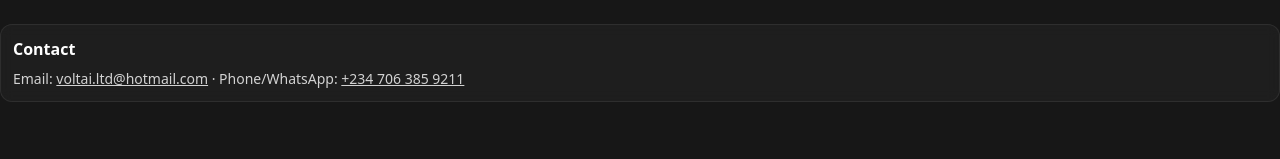
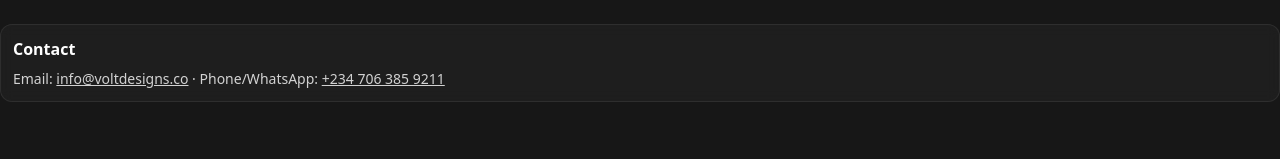
Before and after one commit to VoltaiLTD/voltdesigns, a Next.js app: page /about-us in a window 1280 px wide. Shown: the part 367-526 px from the top of the page. Built offline with nearby package versions, Linux system fonts and the light colour scheme.

Commit message:
Add files via upload

```diff
--- a/app/about-us/page.tsx
+++ b/app/about-us/page.tsx
@@ -34,7 +34,7 @@ export default function AboutUsPage() {
       <div className="card mt-6">
         <h3 className="font-semibold">Contact</h3>
         <p className="text-white/80 text-sm mt-2">
-          Email: <a href="mailto:voltai.ltd@hotmail.com" className="underline">voltai.ltd@hotmail.com</a> ·
+          Email: <a href="mailto:info@voltdesigns.co" className="underline">info@voltdesigns.co</a> ·
           Phone/WhatsApp: <a href="tel:+2347963859211" className="underline">+234 706 385 9211</a>
         </p>
       </div>
--- a/app/contact/page.tsx
+++ b/app/contact/page.tsx
@@ -11,7 +11,7 @@ export default function ContactPage() {
       <div className="grid md:grid-cols-3 gap-6 mt-6">
         <div className="card space-y-2">
           <h3 className="font-semibold">Reach us</h3>
-          <p>Email: <a className="underline" href="mailto:voltai.ltd@hotmail.com">voltai.ltd@hotmail.com</a></p>
+          <p>Email: <a className="underline" href="mailto:voltai.ltd@hotmail.com">info@voltdesigns.co</a></p>
           <p>Phone/WhatsApp: <a className="underline" href="tel:+2347063859211">+234 706 385 9211</a></p>
           <p className="text-sm text-white/70">Office/Showroom: Lekki County Homes, Ikota, Lagos, Nigeria</p>
           <p className="text-sm text-white/70">Mon–Sat, 9:00–18:00 WAT</p>
```
